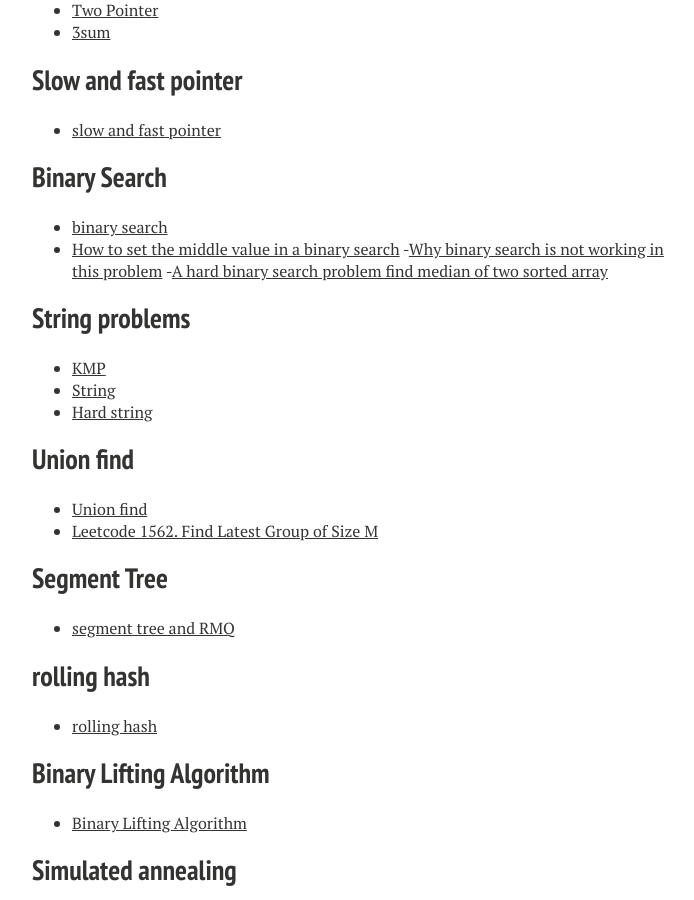
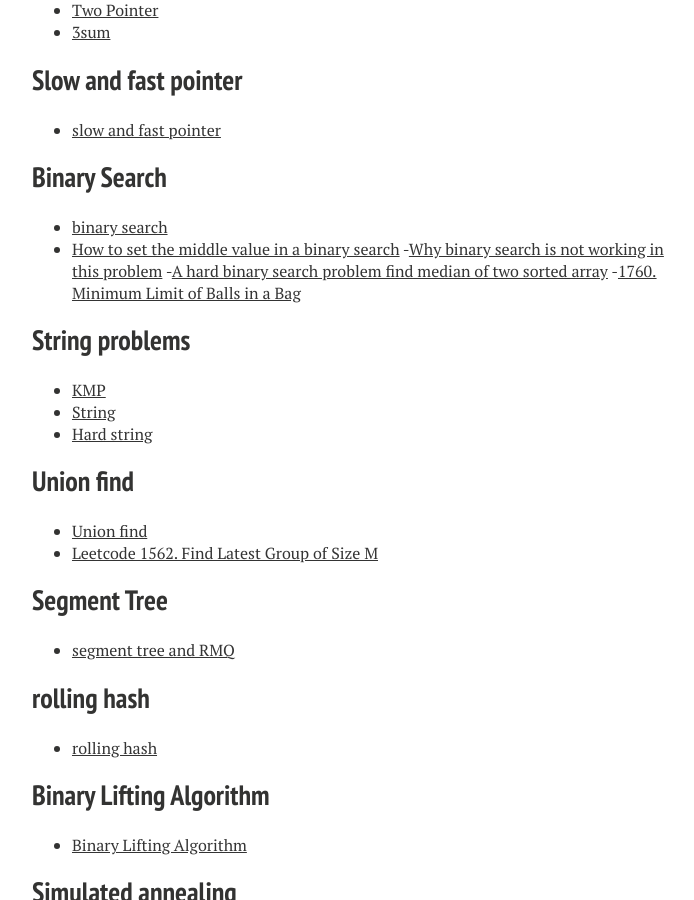
Before and after one commit to xiaokeshen/xiaokeshen.github.io, a Jekyll site: the page built from SoftwareEngineering/index.md, in a window 1280 px wide and 900 px high, scrolled down 4807 px. Shown: the whole window, without its empty margins (288-982 px from the left). Built offline with Jekyll 4.4.1, drawn with Linux system fonts in a browser that asks for light colours; nearby versions of some CDN libraries.

Commit message:
Add a binary search problem

```diff
--- a/SoftwareEngineering/index.md
+++ b/SoftwareEngineering/index.md
@@ -176,6 +176,7 @@
 - [How to set the middle value in a binary search](https://medium.com/@jim.morris.shen/how-to-set-the-middle-value-in-a-binary-search-f8efb67f8b97?sk=cecb96a37ed2fdda576fca8a4adc6a39)
 -[Why binary search is not working in this problem](https://medium.com/@jim.morris.shen/why-binary-search-is-not-working-in-this-problem-5aa315a8647c)
 -[A hard binary search problem find median of two sorted array](https://jimmy-shen.medium.com/a-hard-binary-search-problem-3238ea1a43a5)
+-[1760. Minimum Limit of Balls in a Bag](https://jimmy-shen.medium.com/binary-search-88c842af7e9b)
 
 ## String problems
 - [KMP](https://medium.com/@jim.morris.shen/kmp-674b29c95411?source=friends_link&sk=444bcadb1100bddb78d3108e216de273)
```
